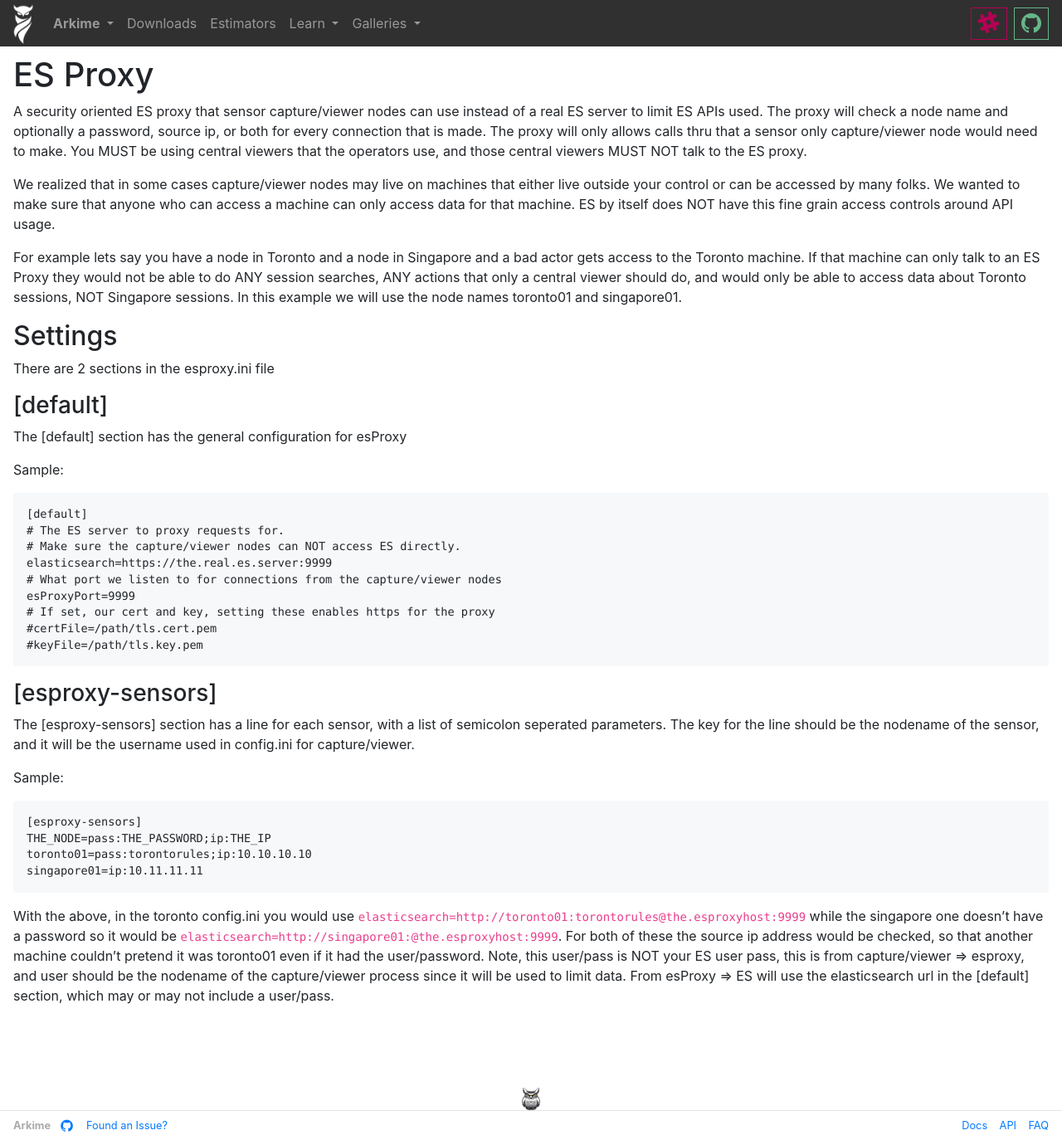
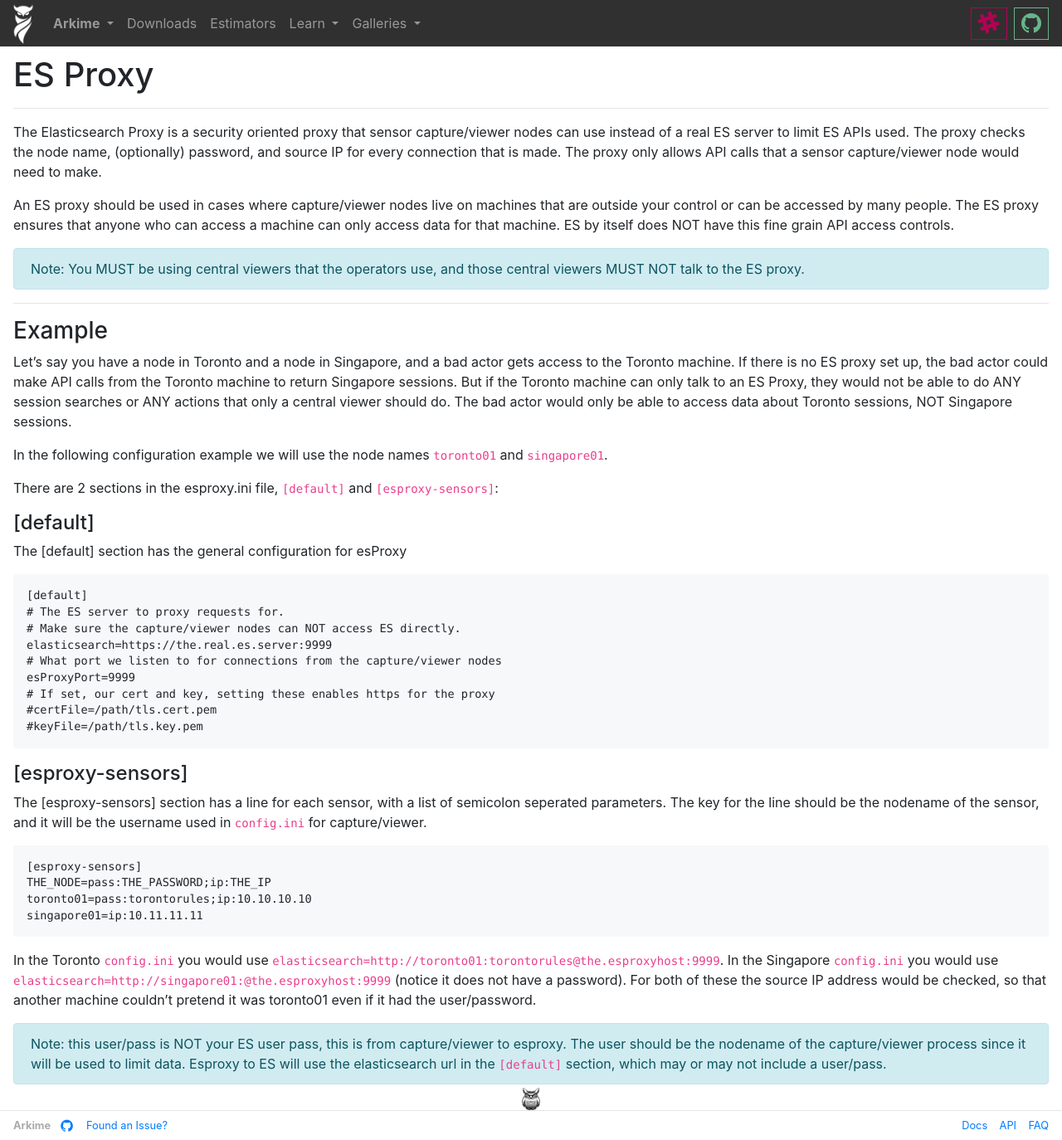
Before and after one commit to arkime/arkimeweb, a Jekyll site: the page built from _wiki/esproxy.md, in a window 1280 px wide. Shown: the whole page at 83% size. Built offline with Jekyll 4.4.1, drawn with Linux system fonts in a browser that asks for light colours.

Commit message:
make esproxy page prettier
and refine some text

```diff
--- a/_wiki/esproxy.md
+++ b/_wiki/esproxy.md
@@ -8,28 +8,35 @@ permalink: "/esproxy"
 
 # ES Proxy
 
-A security oriented ES proxy that sensor capture/viewer nodes can use instead of a real ES server to limit ES APIs used.
-The proxy will check a node name and optionally a password, source ip, or both for every connection that is made.
-The proxy will only allows calls thru that a sensor only capture/viewer node would need to make.
-You MUST be using central viewers that the operators use, and those central viewers MUST NOT talk to the ES proxy.
+---
 
-We realized that in some cases capture/viewer nodes may live on machines that either live outside your control or can be accessed by many folks.
-We wanted to make sure that anyone who can access a machine can only access data for that machine.
-ES by itself does NOT have this fine grain access controls around API usage.
+The Elasticsearch Proxy is a security oriented proxy that sensor capture/viewer nodes can use instead of a real ES server to limit ES APIs used.
+The proxy checks the node name, (optionally) password, and source IP for every connection that is made.
+The proxy only allows API calls that a sensor capture/viewer node would need to make.
 
-For example lets say you have a node in Toronto and a node in Singapore and a bad actor gets access to the Toronto machine.
-If that machine can only talk to an ES Proxy they would not be able to do ANY session searches, ANY actions that only a central viewer should do, and would only be able to access data about Toronto sessions, NOT Singapore sessions.
-In this example we will use the node names toronto01 and singapore01.
+An ES proxy should be used in cases where capture/viewer nodes live on machines that are outside your control or can be accessed by many people.
+The ES proxy ensures that anyone who can access a machine can only access data for that machine.
+ES by itself does NOT have this fine grain API access controls.
 
-## Settings
+<div class="alert alert-info">
+Note: You MUST be using central viewers that the operators use, and those central viewers MUST NOT talk to the ES proxy.
+</div>
 
-There are 2 sections in the esproxy.ini file
+---
 
-### [default]
+### Example
+Let's say you have a node in Toronto and a node in Singapore, and a bad actor gets access to the Toronto machine.
+If there is no ES proxy set up, the bad actor could make API calls from the Toronto machine to return Singapore sessions.
+But if the Toronto machine can only talk to an ES Proxy, they would not be able to do ANY session searches or ANY actions that only a central viewer should do. The bad actor would only be able to access data about Toronto sessions, NOT Singapore sessions.
+
+In the following configuration example we will use the node names `toronto01` and `singapore01`.
+
+There are 2 sections in the esproxy.ini file, `[default]` and `[esproxy-sensors]`:
+
+#### [default]
 
 The [default] section has the general configuration for esProxy
 
-Sample:
 <pre>
 [default]
 # The ES server to proxy requests for.
@@ -42,12 +49,11 @@ esProxyPort=9999
 #keyFile=/path/tls.key.pem
 </pre>
 
-### [esproxy-sensors]
+#### [esproxy-sensors]
 
 The [esproxy-sensors] section has a line for each sensor, with a list of semicolon seperated parameters.
-The key for the line should be the nodename of the sensor, and it will be the username used in config.ini for capture/viewer.
+The key for the line should be the nodename of the sensor, and it will be the username used in `config.ini` for capture/viewer.
 
-Sample:
 <pre>
 [esproxy-sensors]
 THE_NODE=pass:THE_PASSWORD;ip:THE_IP
@@ -55,8 +61,11 @@ toronto01=pass:torontorules;ip:10.10.10.10
 singapore01=ip:10.11.11.11
 </pre>
 
-With the above, in the toronto config.ini you would use <code>elasticsearch=http://toronto01:torontorules@the.esproxyhost:9999</code> while the singapore one doesn't have a password so it would be <code>elasticsearch=http://singapore01:@the.esproxyhost:9999</code>.
-For both of these the source ip address would be checked, so that another machine couldn't pretend it was toronto01 even if it had the user/password.
-Note, this user/pass is NOT your ES user pass, this is from capture/viewer => esproxy, and user should be the nodename of the capture/viewer process since it will be used to limit data.
-From esProxy => ES will use the elasticsearch url in the [default] section, which may or may not include a user/pass.
+In the Toronto `config.ini` you would use <code>elasticsearch=http://toronto01:torontorules@the.esproxyhost:9999</code>.
+In the Singapore `config.ini` you would use <code>elasticsearch=http://singapore01:@the.esproxyhost:9999</code> (notice it does not have a password).
+For both of these the source IP address would be checked, so that another machine couldn't pretend it was toronto01 even if it had the user/password.
+<div class="alert alert-info">
+Note: this user/pass is NOT your ES user pass, this is from capture/viewer to esproxy. The user should be the nodename of the capture/viewer process since it will be used to limit data.
+Esproxy to ES will use the elasticsearch url in the <code>[default]</code> section, which may or may not include a user/pass.
 </div>
+</div>
```
